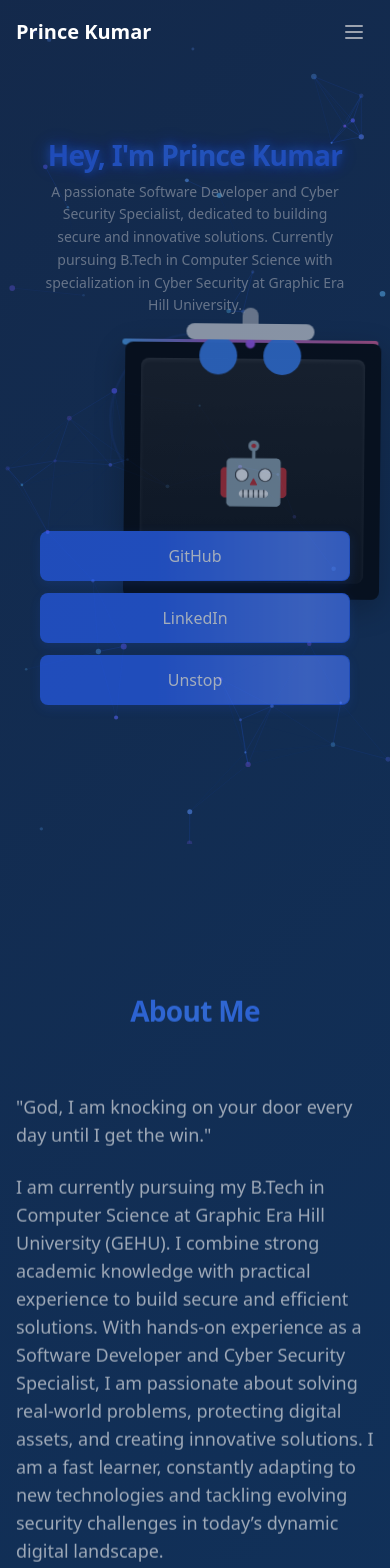
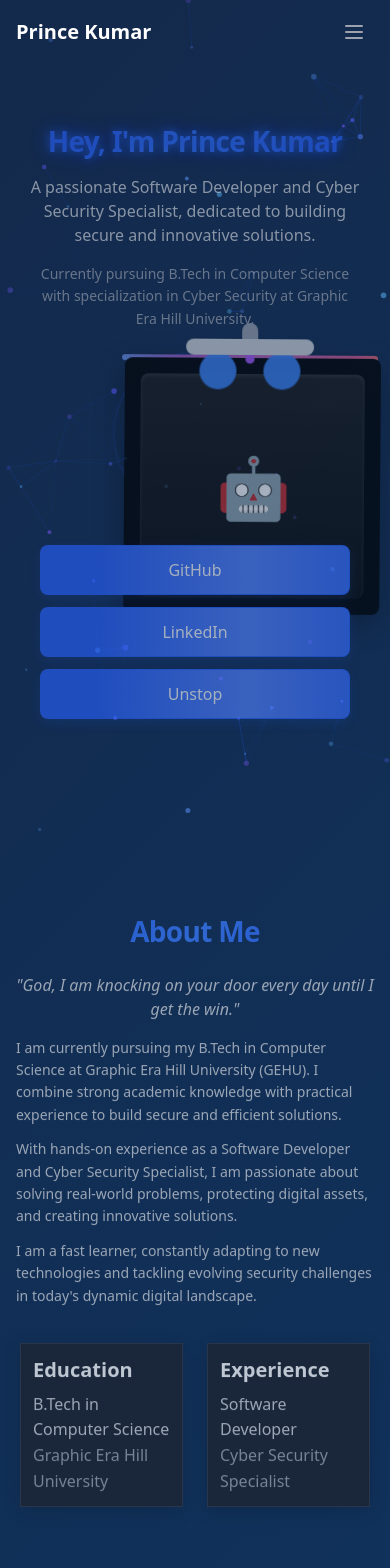
Before and after one commit to Presktok/my-portfolio, a Next.js app: page / in a window 390 px wide. Shown: the top 1568 px of the page. Built offline with nearby package versions, Linux system fonts and the light colour scheme.

Commit message:
Fix mobile responsiveness: improve spacing, text sizing, and layout

```diff
--- a/src/app/globals.css
+++ b/src/app/globals.css
@@ -635,8 +635,41 @@ html {
 
   /* Improve robot size for mobile */
   .mobile-robot {
-    width: 200px;
-    height: 200px;
+    width: 150px;
+    height: 150px;
+    margin: 1rem auto;
+  }
+
+  /* Better mobile spacing */
+  .space-y-6 > * + * {
+    margin-top: 1rem;
+  }
+
+  .space-y-4 > * + * {
+    margin-top: 0.75rem;
+  }
+
+  /* Mobile text sizing */
+  h1 {
+    font-size: 1.75rem;
+    line-height: 1.2;
+  }
+
+  h2 {
+    font-size: 1.5rem;
+    line-height: 1.3;
+  }
+
+  p {
+    line-height: 1.6;
+  }
+
+  /* Better mobile hero spacing */
+  .mobile-hero {
+    padding: 2rem 1rem;
+    min-height: 100vh;
+    display: flex;
+    align-items: center;
   }
 }
 
--- a/src/app/page.tsx
+++ b/src/app/page.tsx
@@ -72,27 +72,27 @@ export default function Home() {
       <Navbar />
 
                   {/* Hero Section */}
-      <ParallaxSection offset={0} className="h-screen flex items-center justify-center mobile-hero">
+            <ParallaxSection offset={0} className="min-h-screen flex items-center justify-center mobile-hero py-8 sm:py-16">
               <div className="max-w-7xl mx-auto px-4 sm:px-6 lg:px-8 text-center">
-          <div className="space-y-4 sm:space-y-6 animate-fade-in">
-            <div className="space-y-2 sm:space-y-4">
-              <h1 className="text-3xl sm:text-5xl lg:text-7xl font-bold gradient-text tracking-tight glow-text">
+                <div className="space-y-6 sm:space-y-8 animate-fade-in">
+                  <div className="space-y-4 sm:space-y-6">
+                    <h1 className="text-2xl sm:text-4xl lg:text-6xl font-bold gradient-text tracking-tight glow-text">
                       Hey, I'm Prince Kumar
                     </h1>
-              <p className="text-lg sm:text-xl lg:text-2xl text-gray-300 font-light">
-
+                    <p className="text-base sm:text-lg lg:text-xl text-gray-300 font-light max-w-3xl mx-auto">
+                      A passionate Software Developer and Cyber Security Specialist, dedicated to building secure and innovative solutions.
                     </p>
-              <p className="text-sm sm:text-lg text-gray-400 max-w-2xl mx-auto leading-relaxed px-4">
-                A passionate Software Developer and Cyber Security Specialist, dedicated to building secure and innovative solutions. Currently pursuing B.Tech in Computer Science with specialization in Cyber Security at Graphic Era Hill University.
+                    <p className="text-sm sm:text-base text-gray-400 max-w-2xl mx-auto leading-relaxed px-2">
+                      Currently pursuing B.Tech in Computer Science with specialization in Cyber Security at Graphic Era Hill University.
                     </p>
                   </div>
 
                   {/* Big Robot */}
-            <div className="mobile-robot mx-auto floating-element pulse-ring">
+                  <div className="mobile-robot mx-auto floating-element pulse-ring my-6 sm:my-8">
                     <BigRobot />
                   </div>
 
-            <div className="pt-4 flex flex-col sm:flex-row gap-3 sm:gap-4 justify-center items-center px-4">
+                  <div className="pt-2 flex flex-col sm:flex-row gap-3 sm:gap-4 justify-center items-center px-4">
               <a
                 href="https://github.com/Presktok"
                 className="trading-button magnetic-button shimmer inline-block text-base sm:text-lg px-6 sm:px-8 py-3 w-full sm:w-auto text-center"
@@ -123,24 +123,27 @@ export default function Home() {
       </ParallaxSection>
 
       {/* About Section */}
-      <ParallaxSection id="about" className="py-32" offset={30}>
+      <ParallaxSection id="about" className="py-12 sm:py-24" offset={30}>
         <div className="max-w-7xl mx-auto px-4 sm:px-6 lg:px-8">
-          <h2 className="text-4xl sm:text-5xl font-bold mb-16 text-center gradient-text tracking-tight">
+          <h2 className="text-2xl sm:text-3xl lg:text-4xl font-bold mb-6 sm:mb-12 text-center gradient-text tracking-tight">
             About Me
           </h2>
-          <div className="grid grid-cols-1 md:grid-cols-2 gap-12 items-center">
-            <div className="space-y-6">
-              <p className="text-lg text-gray-300">
+          <div className="grid grid-cols-1 md:grid-cols-2 gap-8 sm:gap-12 items-center">
+            <div className="space-y-4 sm:space-y-6">
+              <p className="text-base sm:text-lg text-gray-300 italic text-center md:text-left">
                 "God, I am knocking on your door every day until I get the win."
               </p>
-              <p className="text-lg text-gray-300">
-
+              <div className="space-y-3 sm:space-y-4 text-sm sm:text-base text-gray-300">
+                <p>
                   I am currently pursuing my B.Tech in Computer Science at Graphic Era Hill University (GEHU). I combine strong academic knowledge with practical experience to build secure and efficient solutions.
-
+                </p>
+                <p>
                   With hands-on experience as a Software Developer and Cyber Security Specialist, I am passionate about solving real-world problems, protecting digital assets, and creating innovative solutions.
-
-
-I am a fast learner, constantly adapting to new technologies and tackling evolving security challenges in today’s dynamic digital landscape.              </p>
+                </p>
+                <p>
+                  I am a fast learner, constantly adapting to new technologies and tackling evolving security challenges in today's dynamic digital landscape.
+                </p>
+              </div>
             </div>
             <div className="grid grid-cols-2 gap-4">
               <div className="trading-card p-6">
@@ -159,9 +162,9 @@ I am a fast learner, constantly adapting to new technologies and tackling evolvi
       </ParallaxSection>
 
              {/* Projects Section */}
-       <ParallaxSection id="projects" className="py-32" offset={30}>
+       <ParallaxSection id="projects" className="py-12 sm:py-24" offset={30}>
          <div className="max-w-7xl mx-auto px-4 sm:px-6 lg:px-8">
-           <h2 className="text-4xl sm:text-5xl font-bold mb-16 text-center gradient-text tracking-tight">
+           <h2 className="text-2xl sm:text-3xl lg:text-4xl font-bold mb-8 sm:mb-12 text-center gradient-text tracking-tight">
              Projects
            </h2>
            <div className="grid grid-cols-1 md:grid-cols-2 lg:grid-cols-3 gap-8">
@@ -179,9 +182,9 @@ I am a fast learner, constantly adapting to new technologies and tackling evolvi
        </ParallaxSection>
 
        {/* Skills Section */}
-       <ParallaxSection id="skills" className="py-32" offset={30}>
+       <ParallaxSection id="skills" className="py-12 sm:py-24" offset={30}>
         <div className="max-w-7xl mx-auto px-4 sm:px-6 lg:px-8">
-          <h2 className="text-4xl sm:text-5xl font-bold mb-16 text-center gradient-text tracking-tight">
+          <h2 className="text-2xl sm:text-3xl lg:text-4xl font-bold mb-8 sm:mb-12 text-center gradient-text tracking-tight">
             Skills & Expertise
           </h2>
           <div className="grid grid-cols-2 md:grid-cols-3 lg:grid-cols-6 gap-8">
```
Lines whose indentation alone changed are shown as unchanged.
